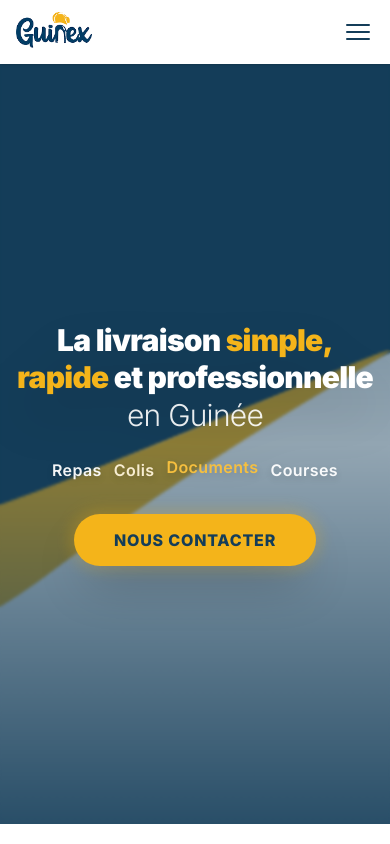
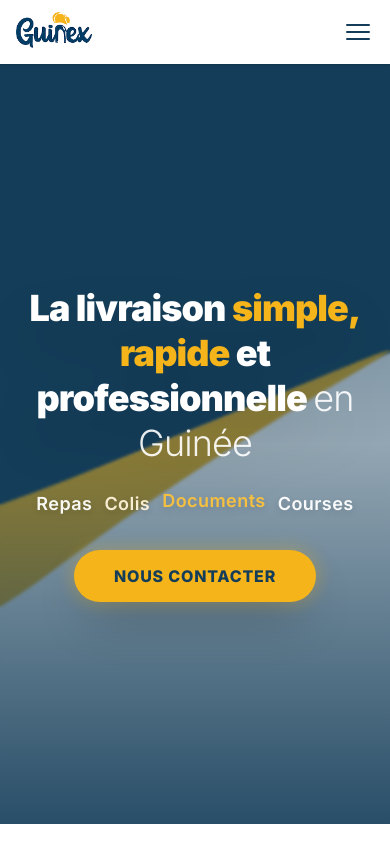
Before and after one commit to Guinex-official/Guinex, a Next.js app: page / in a window 390 px wide. Shown: the top 844 px of the page. Built offline with nearby package versions, Linux system fonts and the light colour scheme.

Commit message:
style: improve Hero text layout and visibility on mobile

```diff
--- a/src/components/Hero.tsx
+++ b/src/components/Hero.tsx
@@ -70,15 +70,15 @@ export default function Hero() {
 
             {/* Content */}
             <div className="container mx-auto max-w-7xl px-4 z-10 relative h-full flex flex-col items-center justify-center lg:items-start lg:justify-center" suppressHydrationWarning>
-                <div className="max-w-4xl text-white text-center lg:text-left flex flex-col items-center lg:items-start" suppressHydrationWarning>
-                    <h1 className="text-3xl sm:text-4xl md:text-5xl lg:text-6xl font-black leading-tight mb-6 tracking-tight drop-shadow-2xl text-balance">
+                <div className="w-full max-w-4xl text-white text-center lg:text-left flex flex-col items-center lg:items-start" suppressHydrationWarning>
+                    <h1 className="text-4xl sm:text-5xl md:text-5xl lg:text-6xl font-black leading-tight mb-6 tracking-tight drop-shadow-2xl lg:text-balance">
                         <span className="text-white">La livraison </span>
                         <span className="text-[#F4B41A]">simple, rapide </span>
                         <span className="text-white">et professionnelle </span>
                         <span className="font-light text-white/90">en Guinée</span>
                     </h1>
 
-                    <div className="flex flex-wrap items-center justify-center lg:justify-start gap-x-3 sm:gap-x-4 gap-y-2 text-base sm:text-lg md:text-xl lg:text-2xl mb-8 md:mb-10 font-semibold tracking-wide" suppressHydrationWarning>
+                    <div className="w-full flex flex-wrap items-center justify-center lg:justify-start gap-x-3 sm:gap-x-4 gap-y-2 text-lg sm:text-xl md:text-xl lg:text-2xl mb-8 md:mb-10 font-semibold tracking-wide" suppressHydrationWarning>
                         {services.map((service, index) => (
                             <div key={service} className="flex items-center">
                                 <span
```
